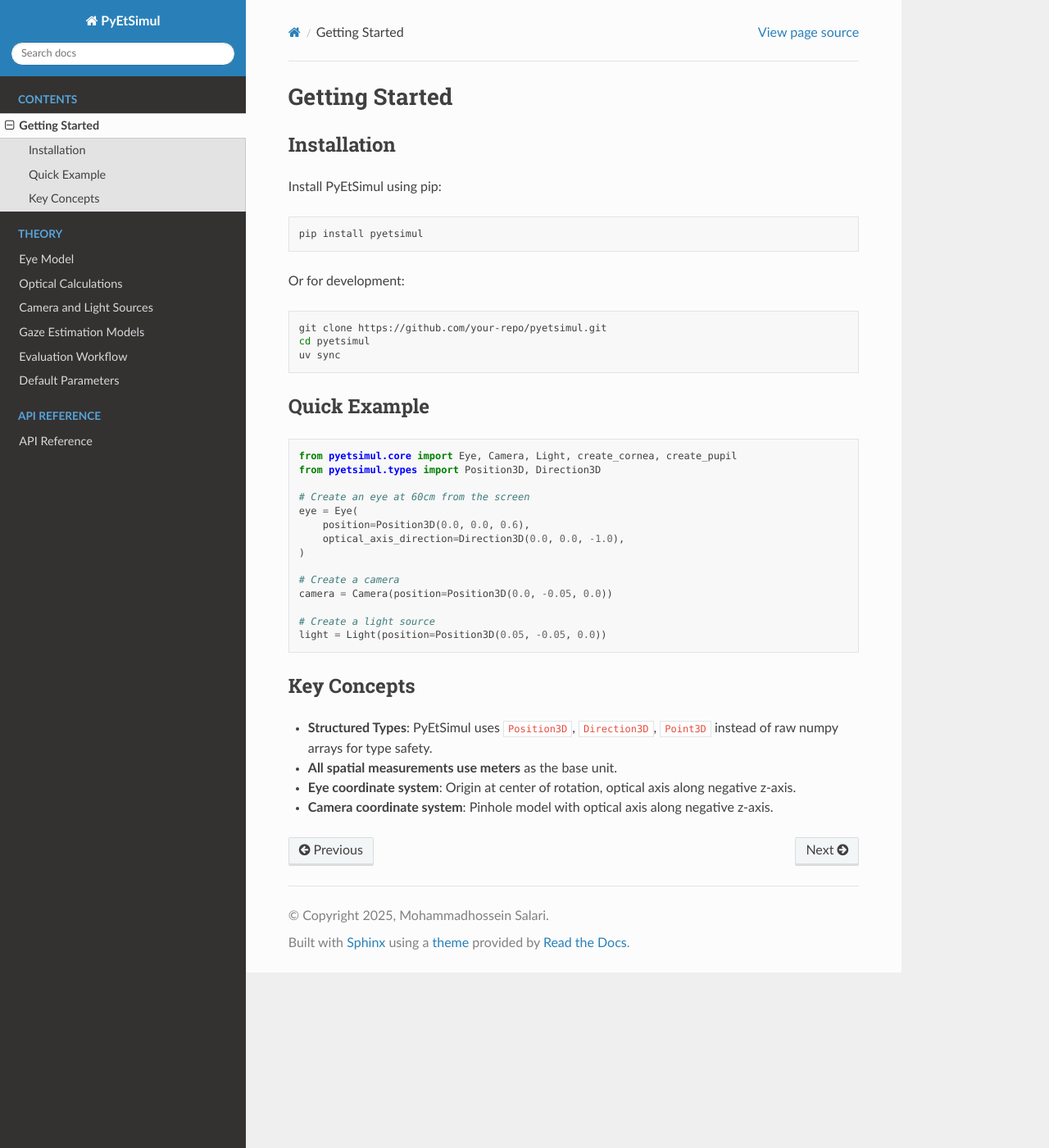
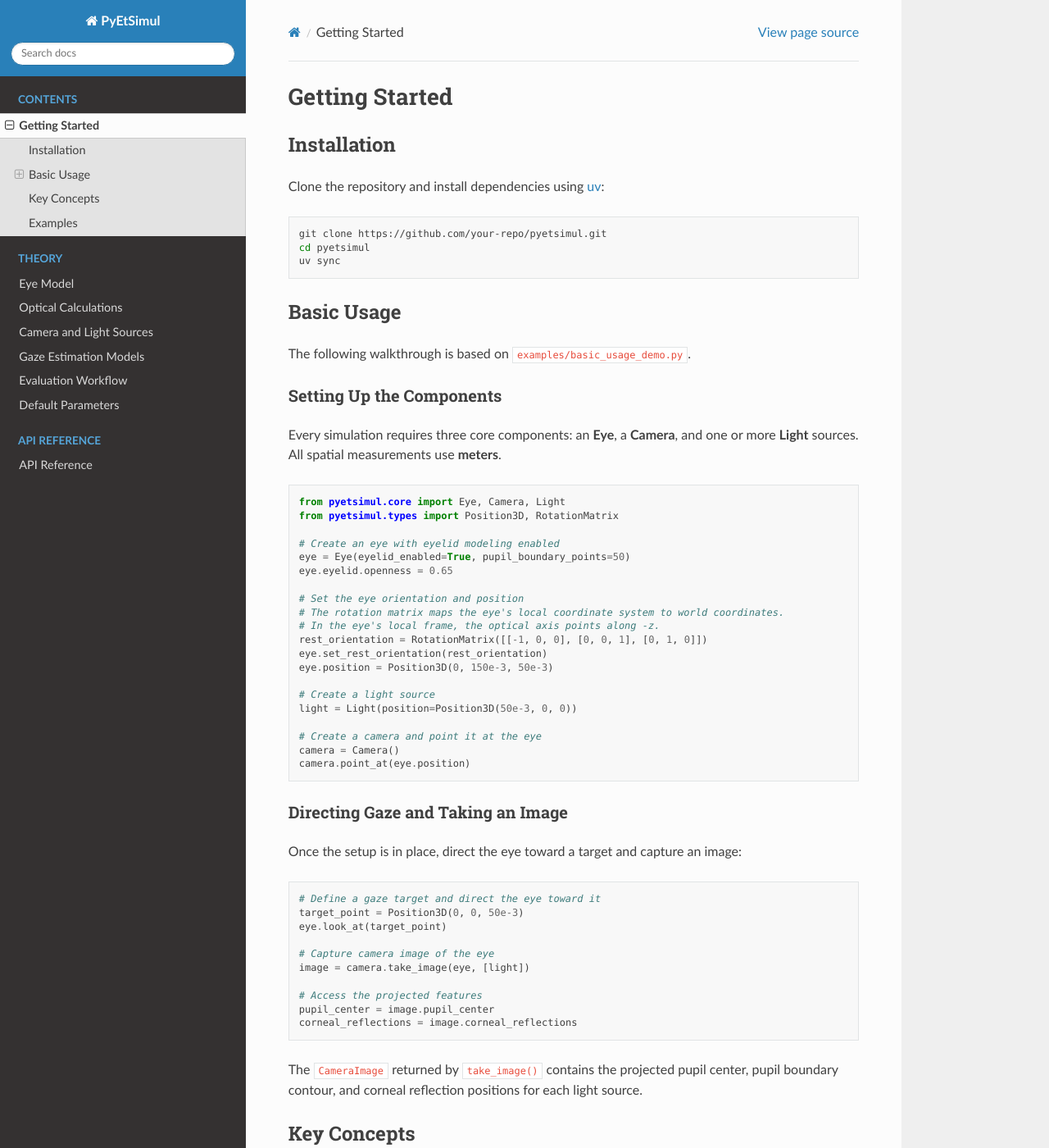
Before and after one commit to mh-salari/pyetsimul, a Sphinx documentation site: the page built from docs/getting_started.rst, in a window 1280 px wide and 1400 px high. Shown: the whole window at 82% size. Built offline with Sphinx 7.4.7 and the Read the Docs theme 3.1.0, drawn with Linux system fonts in a browser that asks for light colours; some of the changed text lies outside the part shown.

Commit message:
enhance: expand Getting Started page with basic usage walkthrough and examples listing

```diff
--- a/docs/getting_started.rst
+++ b/docs/getting_started.rst
@@ -4,13 +4,7 @@
 Installation
 ------------
 
-Install PyEtSimul using pip:
-
-.. code-block:: bash
-
-   pip install pyetsimul
-
-Or for development:
+Clone the repository and install dependencies using `uv <https://docs.astral.sh/uv/>`_:
 
 .. code-block:: bash
 
@@ -18,30 +12,83 @@
    cd pyetsimul
    uv sync
 
-Quick Example
--------------
+Basic Usage
+-----------
+
+The following walkthrough is based on ``examples/basic_usage_demo.py``.
+
+Setting Up the Components
+~~~~~~~~~~~~~~~~~~~~~~~~~
+
+Every simulation requires three core components: an **Eye**, a **Camera**, and one or more
+**Light** sources. All spatial measurements use **meters**.
 
 .. code-block:: python
 
-   from pyetsimul.core import Eye, Camera, Light, create_cornea, create_pupil
-   from pyetsimul.types import Position3D, Direction3D
+   from pyetsimul.core import Eye, Camera, Light
+   from pyetsimul.types import Position3D, RotationMatrix
 
-   # Create an eye at 60cm from the screen
-   eye = Eye(
-       position=Position3D(0.0, 0.0, 0.6),
-       optical_axis_direction=Direction3D(0.0, 0.0, -1.0),
-   )
+   # Create an eye with eyelid modeling enabled
+   eye = Eye(eyelid_enabled=True, pupil_boundary_points=50)
+   eye.eyelid.openness = 0.65
 
-   # Create a camera
-   camera = Camera(position=Position3D(0.0, -0.05, 0.0))
+   # Set the eye orientation and position
+   # The rotation matrix maps the eye's local coordinate system to world coordinates.
+   # In the eye's local frame, the optical axis points along -z.
+   rest_orientation = RotationMatrix([[-1, 0, 0], [0, 0, 1], [0, 1, 0]])
+   eye.set_rest_orientation(rest_orientation)
+   eye.position = Position3D(0, 150e-3, 50e-3)
 
    # Create a light source
-   light = Light(position=Position3D(0.05, -0.05, 0.0))
+   light = Light(position=Position3D(50e-3, 0, 0))
+
+   # Create a camera and point it at the eye
+   camera = Camera()
+   camera.point_at(eye.position)
+
+Directing Gaze and Taking an Image
+~~~~~~~~~~~~~~~~~~~~~~~~~~~~~~~~~~~
+
+Once the setup is in place, direct the eye toward a target and capture an image:
+
+.. code-block:: python
+
+   # Define a gaze target and direct the eye toward it
+   target_point = Position3D(0, 0, 50e-3)
+   eye.look_at(target_point)
+
+   # Capture camera image of the eye
+   image = camera.take_image(eye, [light])
+
+   # Access the projected features
+   pupil_center = image.pupil_center
+   corneal_reflections = image.corneal_reflections
+
+The ``CameraImage`` returned by ``take_image()`` contains the projected pupil center,
+pupil boundary contour, and corneal reflection positions for each light source.
 
 Key Concepts
 ------------
 
-- **Structured Types**: PyEtSimul uses ``Position3D``, ``Direction3D``, ``Point3D`` instead of raw numpy arrays for type safety.
+- **Structured types**: PyEtSimul uses ``Position3D``, ``Direction3D``, ``Point3D`` instead of raw numpy arrays for type safety and clarity.
 - **All spatial measurements use meters** as the base unit.
 - **Eye coordinate system**: Origin at center of rotation, optical axis along negative z-axis.
 - **Camera coordinate system**: Pinhole model with optical axis along negative z-axis.
+- **Corneal models**: Both spherical and conic cornea models are supported (see :doc:`theory/eye_model`).
+- **Gaze estimation**: Polynomial and homography normalization methods are available (see :doc:`theory/gaze_estimation_models`).
+
+Examples
+--------
+
+The ``examples/`` directory contains ready-to-run scripts covering common use cases:
+
+- ``basic_usage_demo.py`` — Minimal setup with 3D and camera view visualization
+- ``setup_visualization.py`` — 3D setup visualization with multiple eyes, cameras, and lights
+- ``eye_anatomy.py`` — Eye anatomy exploration (cornea, pupil, eyelid)
+- ``realistic_pupil.py`` — Non-circular pupil shapes based on Wyatt (1995)
+- ``cornea_comparison_figure.py`` — Spherical vs. conic cornea comparison
+- ``camera_distortion.py`` — Effect of lens distortion on pupil detection
+- ``glint_noise_demo.py`` — Corneal reflection detection noise
+- ``simple_data_generation.py`` — Generating datasets for gaze estimation evaluation
+- ``custom_gaze_model.py`` — Implementing a custom gaze estimation algorithm
+- ``experiments/`` — Full evaluation workflows (algorithm comparison, data validation)
```
